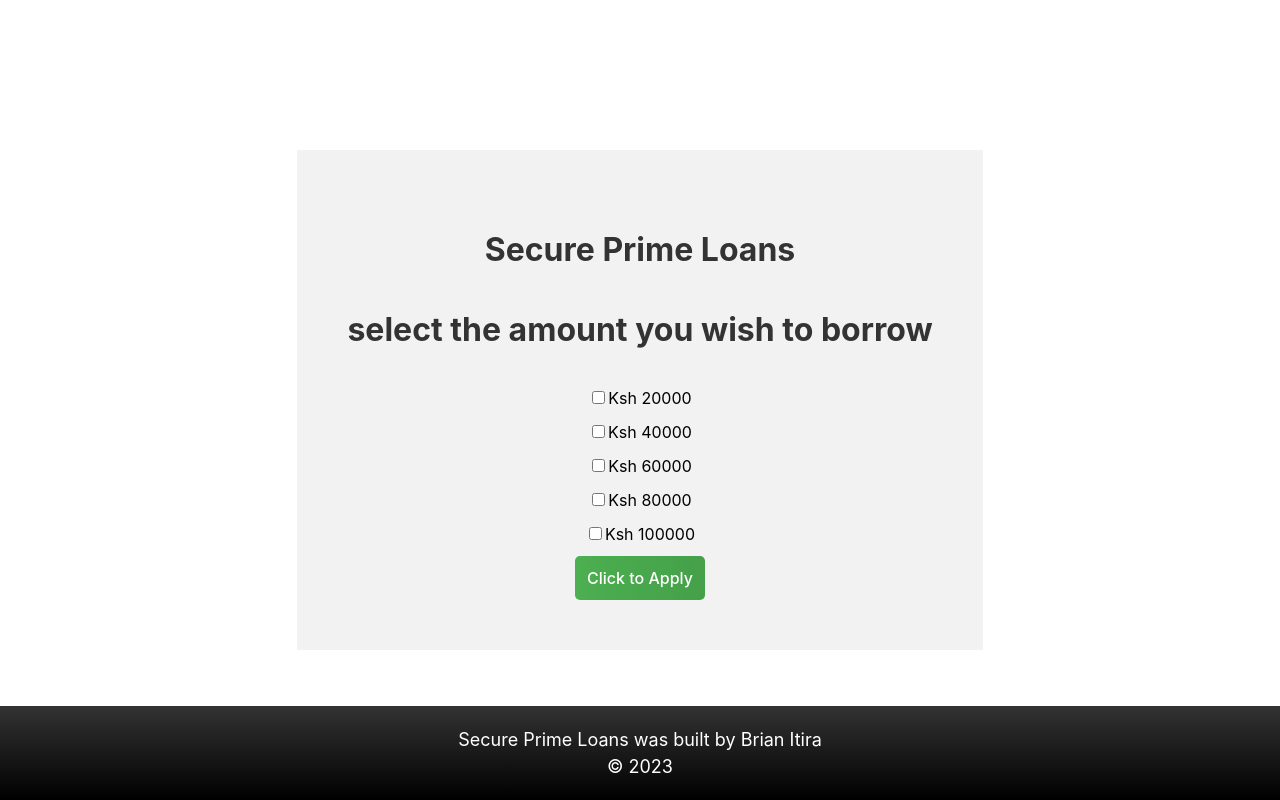
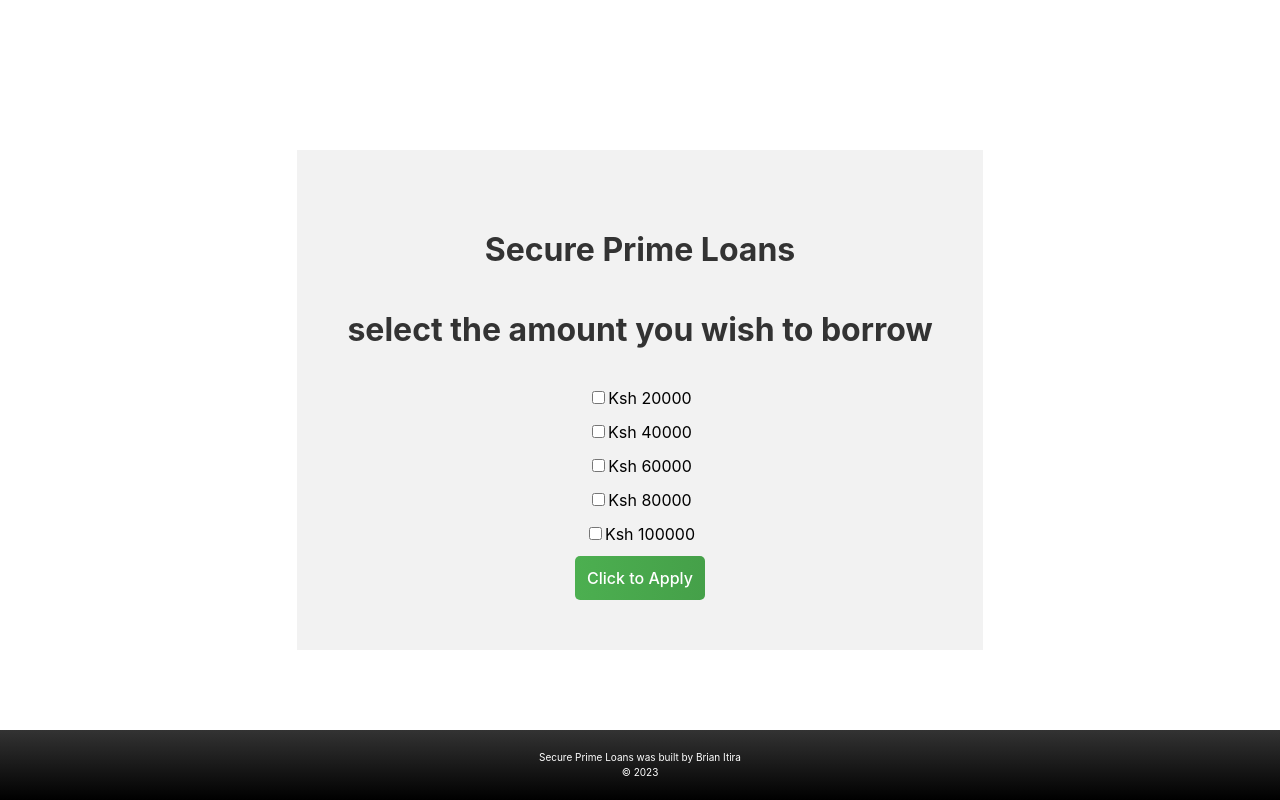
Before and after one commit to brianitira2/mutheu, a React (Vite) app: page /LoanAmount in a window 1280 px wide. Built offline with nearby package versions, Linux system fonts and the light colour scheme.

Commit message:
final commit today

```diff
--- a/src/Footer.css
+++ b/src/Footer.css
@@ -1,4 +1,14 @@
 /* Footer.css */
+
+body {
+  margin: 0;
+  padding: 0;
+  box-sizing: border-box;
+}
+
+.main-content {
+  margin-bottom: 80px; /* Adjust based on the height of your footer */
+}
 
 .footer-container {
   background: linear-gradient(to bottom, #333, #000);
@@ -9,6 +19,7 @@
   bottom: 0;
   left: 0;
   right: 0;
+  z-index: 1; /* Ensure the footer appears above other content */
 }
 
 .footer-content {
@@ -18,7 +29,7 @@
 
 .footer-content p {
   margin: 0;
-  font-size: 18px;
+  font-size: 10px;
 }
 
 @media (max-width: 600px) {
@@ -30,4 +41,8 @@
     font-size: 16px;
     line-height: 1.4;
   }
+
+  .main-content {
+    margin-bottom: 10px; /* Adjust based on the height of your footer */
+  }
 }
```
